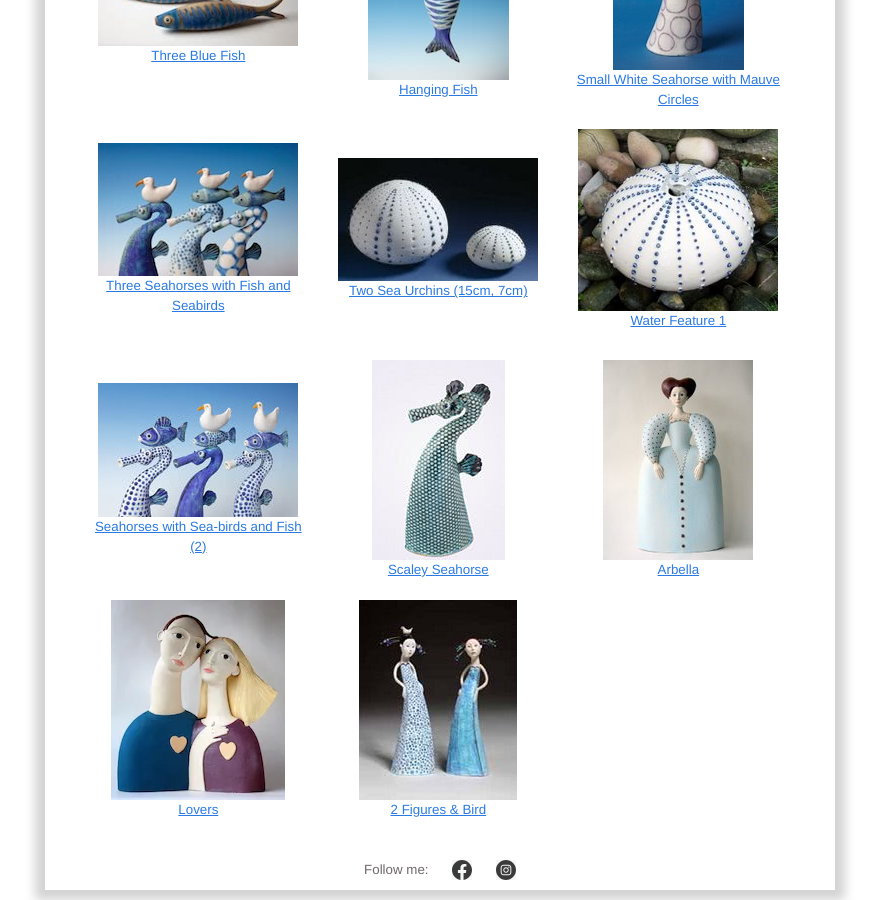
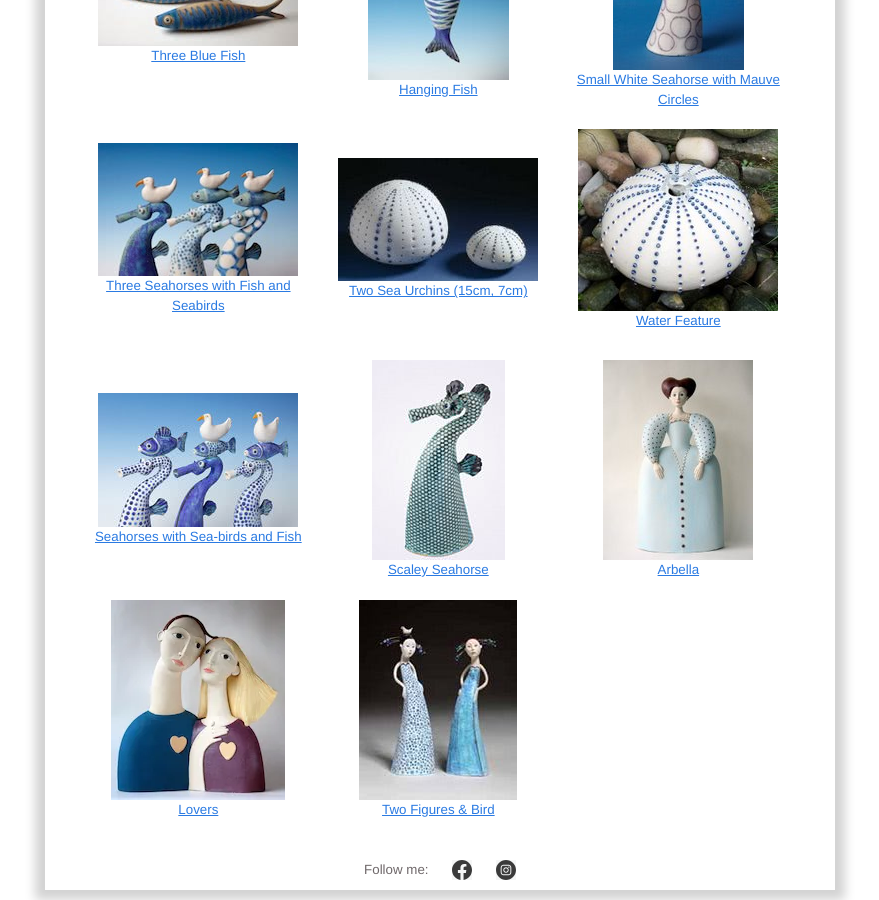
Before and after one commit to suecrossfield/suecrossfield.github.io, a Jekyll site: the page built from gallery.md, in a window 1280 px wide and 900 px high, scrolled down 1557 px. Shown: the whole window, without its empty margins (200-1079 px from the left). Built offline with Jekyll 4.4.1, drawn with Linux system fonts in a browser that asks for light colours.

Commit message:
Improve captions

```diff
--- a/gallery.md
+++ b/gallery.md
@@ -28,12 +28,12 @@ Here are some photos representing a selection of my work.
   {% include image.html path="20091123-img_5223.jpg" caption="Small White Seahorse with Mauve Circles " %}
   {% include image.html path="20091123-img_5211.jpg" caption="Three Seahorses with Fish and Seabirds" %}
   {% include image.html path="20080324-2seaurchins.jpg" caption="Two Sea Urchins (15cm, 7cm)" %}
-  {% include image.html path="20080324-img_0171cropped.jpg" caption="Water Feature 1 " %}
-  {% include image.html path="seahorses-with-sea-birds-and-fish.jpg" caption="Seahorses with Sea-birds and Fish (2) " %}
-  {% include image.html path="scaley-seahorse.jpg" caption="Scaley Seahorse " %}
+  {% include image.html path="20080324-img_0171cropped.jpg" caption="Water Feature" %}
+  {% include image.html path="seahorses-with-sea-birds-and-fish.jpg" caption="Seahorses with Sea-birds and Fish" %}
+  {% include image.html path="scaley-seahorse.jpg" caption="Scaley Seahorse" %}
   {% include image.html path="20080121-img_2156.jpg" caption="Arbella" %}
   {% include image.html path="scc056-front.webp" caption="Lovers" %}
-  {% include image.html path="0505.jpg" caption="2 Figures &amp; Bird " %}
+  {% include image.html path="0505.jpg" caption="Two Figures &amp; Bird" %}
 </ul>
 
 <div style="clear: both;">&nbsp;</div>
```
